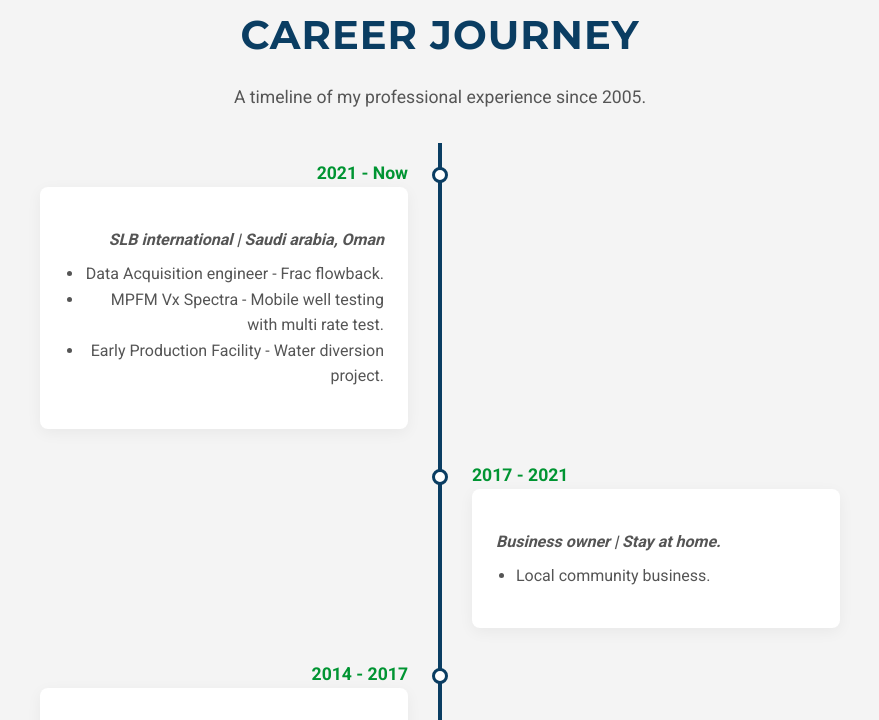
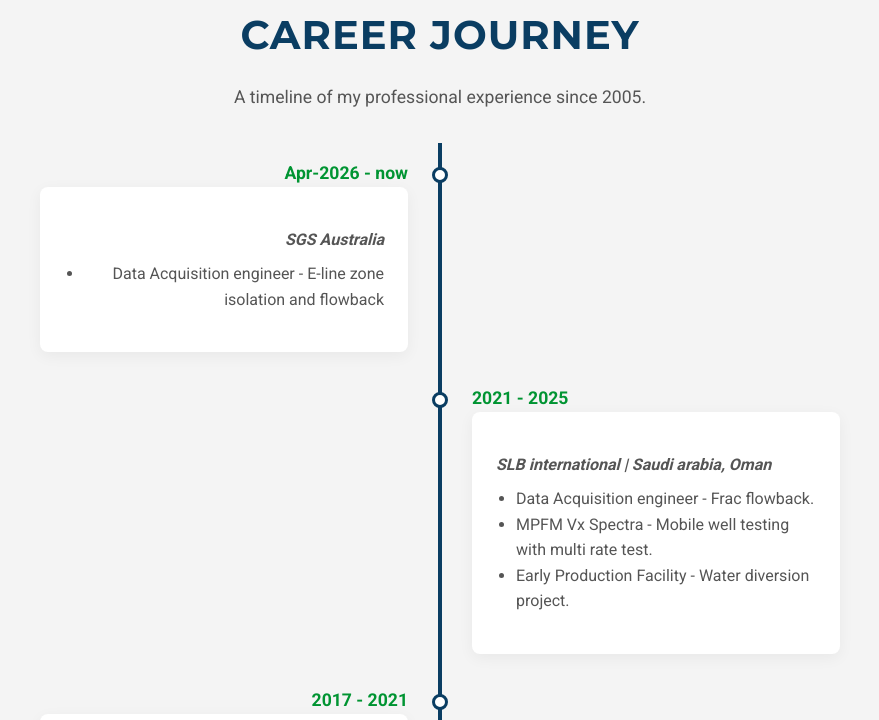
Before and after one commit to Ssuhendi2/SUHENDI, a plain HTML site: page index.html in a window 1280 px wide. Shown: the part 2093-2813 px from the top of the page, without its empty margins (200-1079 px from the left). Drawn offline with Linux system fonts and the light colour scheme.

Commit message:
add timeline

```diff
--- a/index.html
+++ b/index.html
@@ -108,9 +108,23 @@
             <p class="section-intro">A timeline of my professional experience since 2005.</p>
 
             <div class="timeline">
+
                 <div class="timeline-item">
                     <div class="timeline-dot"></div>
-                    <div class="timeline-date">2021 - Now</div>
+                    <div class="timeline-date">Apr-2026 - now</div>
+                    <div class="timeline-content">
+                        <h3></h3>
+                        <p class="company">SGS Australia</p>
+                        <ul>
+                            <li>Data Acquisition engineer - E-line zone isolation and flowback</li>
+
+                        </ul>
+                    </div>
+                </div>
+
+                <div class="timeline-item">
+                    <div class="timeline-dot"></div>
+                    <div class="timeline-date">2021 - 2025</div>
                     <div class="timeline-content">
                         <h3></h3>
                         <p class="company">SLB international | Saudi arabia, Oman</p>
```
